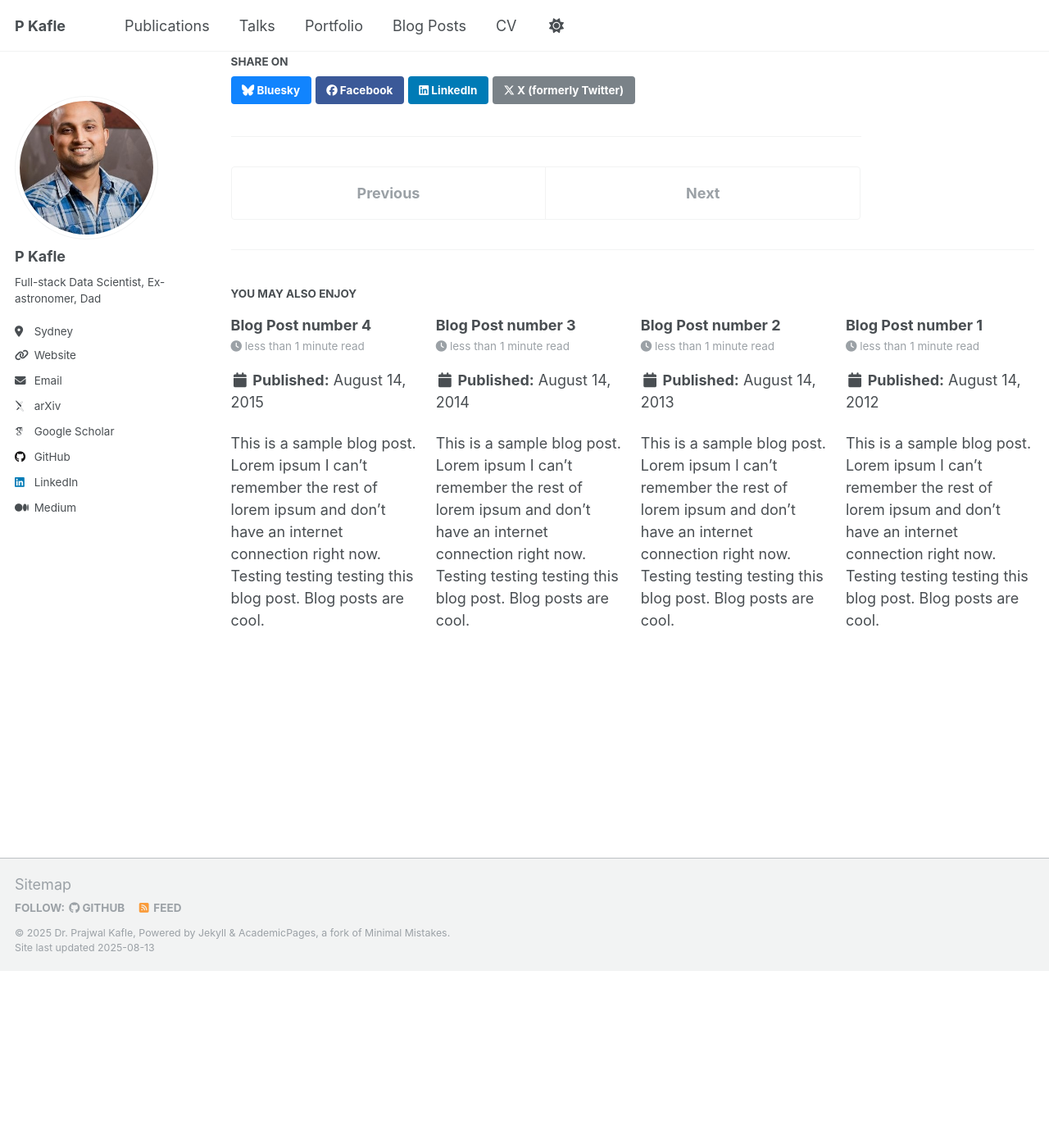
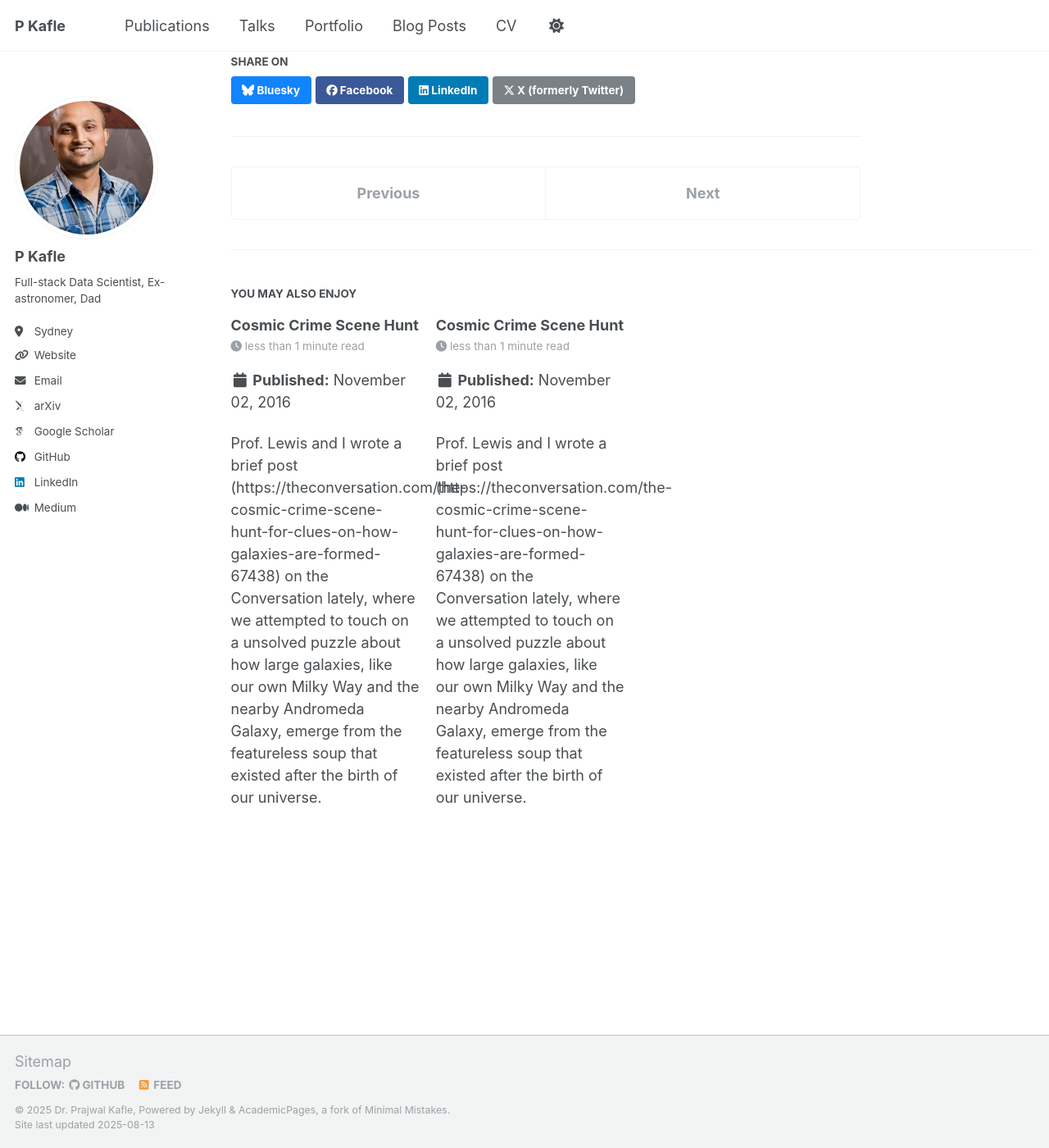
Before and after one commit to pkaf/pkaf.github.io, a Jekyll site: the page built from _posts/2018-02-15-Andromeda-Mass.md, in a window 1280 px wide and 1400 px high, scrolled down 921 px. Shown: the whole window at 82% size. Built offline with Jekyll 4.4.1, drawn with Linux system fonts in a browser that asks for light colours; some web fonts are replaced; a script that is not in the unit is left out; before the commit the page ends 2105 px from its top, so only the background shows below that.

```diff
--- a/_posts/2012-08-14-blog-post-1.md
+++ /dev/null
@@ -1,20 +0,0 @@
----
-title: 'Blog Post number 1'
-date: 2012-08-14
-permalink: /posts/2012/08/blog-post-1/
-tags:
-  - cool posts
-  - category1
-  - category2
----
-
-This is a sample blog post. Lorem ipsum I can't remember the rest of lorem ipsum and don't have an internet connection right now. Testing testing testing this blog post. Blog posts are cool.
-
-Headings are cool
-======
-
-You can have many headings
-======
-
-Aren't headings cool?
-------
--- a/_posts/2013-08-14-blog-post-2.md
+++ /dev/null
@@ -1,20 +0,0 @@
----
-title: 'Blog Post number 2'
-date: 2013-08-14
-permalink: /posts/2013/08/blog-post-2/
-tags:
-  - cool posts
-  - category1
-  - category2
----
-
-This is a sample blog post. Lorem ipsum I can't remember the rest of lorem ipsum and don't have an internet connection right now. Testing testing testing this blog post. Blog posts are cool.
-
-Headings are cool
-======
-
-You can have many headings
-======
-
-Aren't headings cool?
-------
--- a/_posts/2014-08-14-blog-post-3.md
+++ /dev/null
@@ -1,20 +0,0 @@
----
-title: 'Blog Post number 3'
-date: 2014-08-14
-permalink: /posts/2014/08/blog-post-3/
-tags:
-  - cool posts
-  - category1
-  - category2
----
-
-This is a sample blog post. Lorem ipsum I can't remember the rest of lorem ipsum and don't have an internet connection right now. Testing testing testing this blog post. Blog posts are cool.
-
-Headings are cool
-======
-
-You can have many headings
-======
-
-Aren't headings cool?
-------
--- a/_posts/2015-08-14-blog-post-4.md
+++ /dev/null
@@ -1,20 +0,0 @@
----
-title: 'Blog Post number 4'
-date: 2015-08-14
-permalink: /posts/2012/08/blog-post-4/
-tags:
-  - cool posts
-  - category1
-  - category2
----
-
-This is a sample blog post. Lorem ipsum I can't remember the rest of lorem ipsum and don't have an internet connection right now. Testing testing testing this blog post. Blog posts are cool.
-
-Headings are cool
-======
-
-You can have many headings
-======
-
-Aren't headings cool?
-------
--- /dev/null
+++ b/_posts/2016-11-02-Galaxy-Collision.md
@@ -0,0 +1,13 @@
+---
+title: 'Cosmic Crime Scene Hunt'
+date: 2016-11-02
+permalink: /posts/2016/11/02/
+tags:
+  - astronomy
+  - conversation
+categories: [Articles, Astronomy]
+---
+
+Prof. Lewis and I wrote a brief post (https://theconversation.com/the-cosmic-crime-scene-hunt-for-clues-on-how-galaxies-are-formed-67438) on the Conversation lately, where we attempted to touch on a unsolved puzzle about how large galaxies, like our own Milky Way and the nearby Andromeda Galaxy, emerge from the featureless soup that existed after the birth of our universe.
+
+The article was written as outreach piece to describe [recent scientific](https://iopscience.iop.org/article/10.3847/1538-4357/833/2/167) finding by Lewis and his collaborator.
--- a/_posts/2018-02-15-Andromeda-Mass.md
+++ b/_posts/2018-02-15-Andromeda-Mass.md
@@ -1,7 +1,7 @@
 ---
 title: 'When Galaxies Collide Size Matters'
 date: 2018-02-15
-permalink: /posts/2018/02/15/blog-post-1/
+permalink: /posts/2018/02/15/
 tags:
   - astronomy
   - conversation
```
Also changed, not shown: _portfolio/portfolio-1.md (+6 -3 lines), _posts/2016-11-02-Galaxy-Collision copy.md (added, +13 -0 lines), images/RotationCurve_MW_Kafle2012.png (added).
